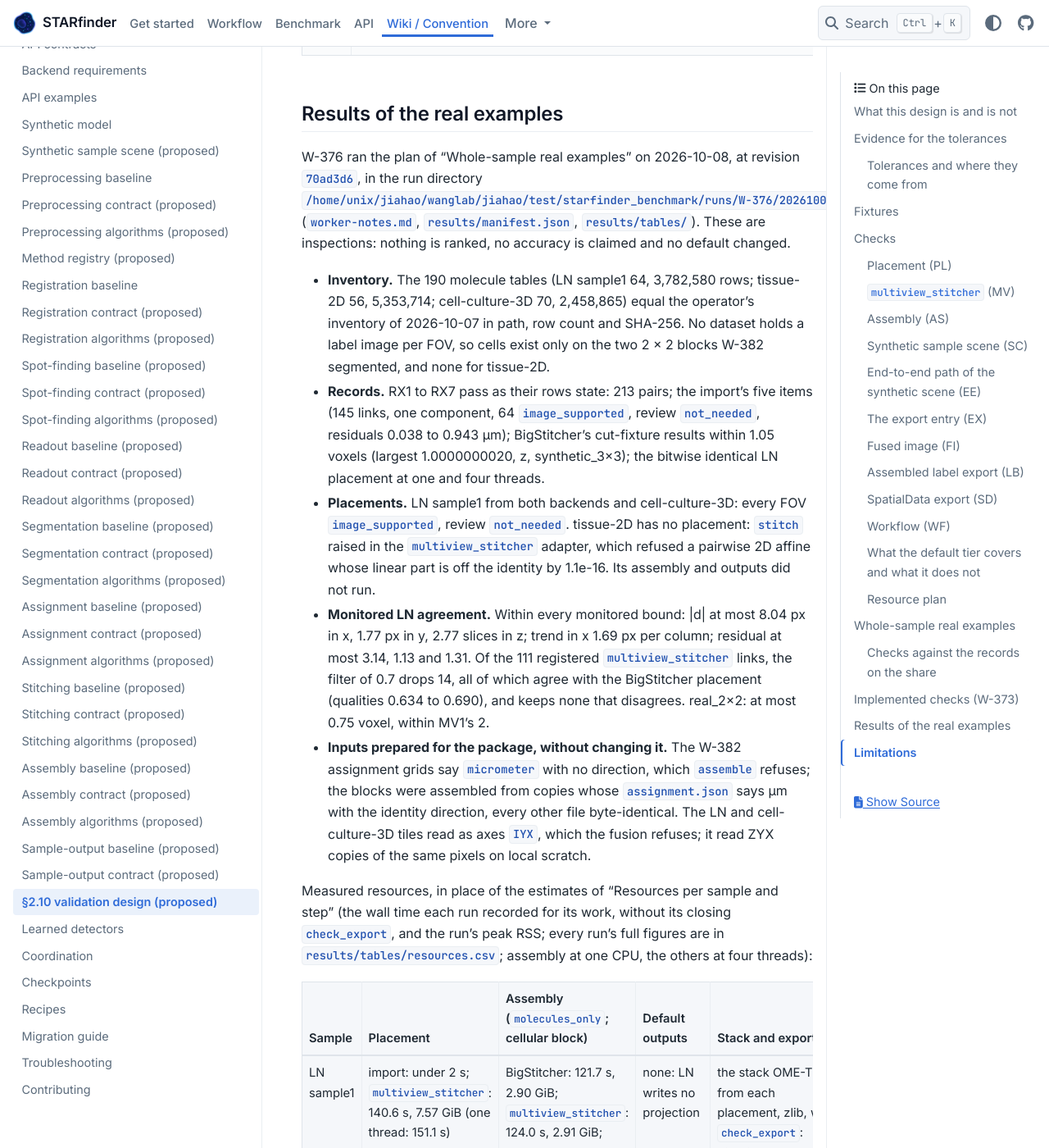
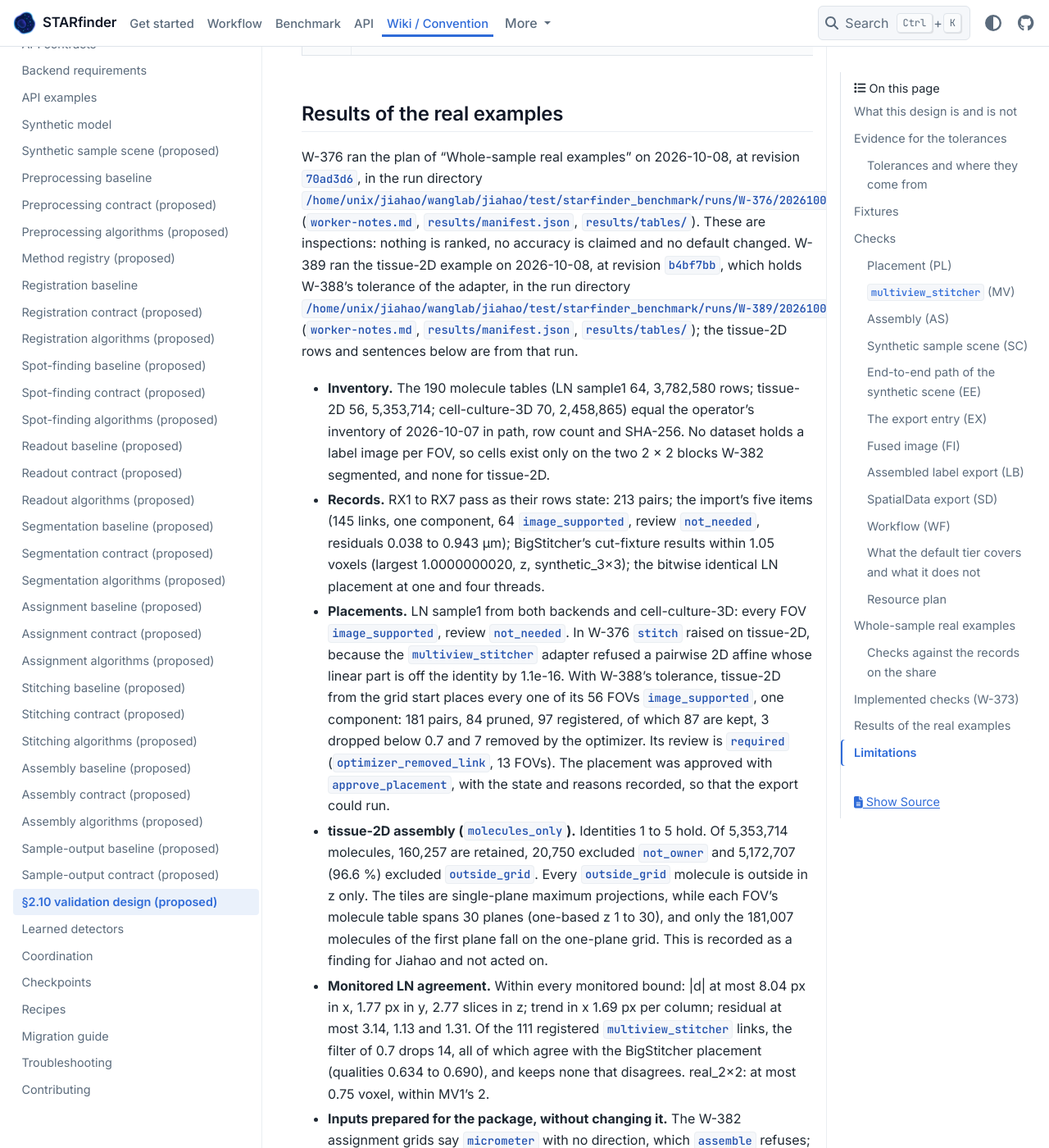
Before and after one commit to wanglab-broad/starfinder, a Sphinx documentation site: the page built from docs/stitching-assembly-validation.md, in a window 1280 px wide and 1400 px high, scrolled down 88192 px. Shown: the whole window at 82% size. Built offline with Sphinx 7.4.7 and the PyData theme 0.15.4, drawn with Linux system fonts in a browser that asks for light colours; some of the changed text lies outside the part shown.

Commit message:
feat(w-389): run the tissue-2D whole-sample example that W-376 could…
The tissue-2D whole-sample example ran from start to finish on the
branch that holds W-388. All 56 tiles and 56 molecule tables equal their
records. multiview_stitcher placed all 56 FOVs as image_supported in one
component. Of 181 pairs, 84 were pruned and 97 registered: 87 kept, 3
dropped below 0.7 and 7 removed by the optimizer. The review state was
required (optimizer_removed_link, 13 FOVs); it was approved with
approve_placement, and the state and reasons are recorded. The
molecules_only assembly holds identities 1 to 5 exactly. It retains
160,257 of 5,353,714 molecules and excludes …

Linear-Issue: W-389

```diff
--- a/docs/stitching-assembly-validation.md
+++ b/docs/stitching-assembly-validation.md
@@ -797,7 +797,12 @@ W-376 ran the plan of "Whole-sample real examples" on 2026-10-08, at revision `7
 the run directory
 `/home/unix/jiahao/wanglab/jiahao/test/starfinder_benchmark/runs/W-376/20261008T044605Z-9a24f906`
 (`worker-notes.md`, `results/manifest.json`, `results/tables/`). These are inspections:
-nothing is ranked, no accuracy is claimed and no default changed.
+nothing is ranked, no accuracy is claimed and no default changed. W-389 ran the tissue-2D
+example on 2026-10-08, at revision `b4bf7bb`, which holds W-388's tolerance of the
+adapter, in the run directory
+`/home/unix/jiahao/wanglab/jiahao/test/starfinder_benchmark/runs/W-389/20261008T093243Z-b342bf8d`
+(`worker-notes.md`, `results/manifest.json`, `results/tables/`); the tissue-2D rows and
+sentences below are from that run.
 
 * **Inventory.** The 190 molecule tables (LN sample1 64, 3,782,580 rows; tissue-2D 56,
   5,353,714; cell-culture-3D 70, 2,458,865) equal the operator's inventory of 2026-10-07 in
@@ -808,9 +813,19 @@ nothing is ranked, no accuracy is claimed and no default changed.
   0.943 µm); BigStitcher's cut-fixture results within 1.05 voxels (largest 1.0000000020, z,
   synthetic_3x3); the bitwise identical LN placement at one and four threads.
 * **Placements.** LN sample1 from both backends and cell-culture-3D: every FOV
-  `image_supported`, review `not_needed`. tissue-2D has no placement: `stitch` raised in the
-  `multiview_stitcher` adapter, which refused a pairwise 2D affine whose linear part is off
-  the identity by 1.1e-16. Its assembly and outputs did not run.
+  `image_supported`, review `not_needed`. In W-376 `stitch` raised on tissue-2D, because the
+  `multiview_stitcher` adapter refused a pairwise 2D affine whose linear part is off the
+  identity by 1.1e-16. With W-388's tolerance, tissue-2D from the grid start places every
+  one of its 56 FOVs `image_supported`, one component: 181 pairs, 84 pruned, 97 registered,
+  of which 87 are kept, 3 dropped below 0.7 and 7 removed by the optimizer. Its review is
+  `required` (`optimizer_removed_link`, 13 FOVs). The placement was approved with
+  `approve_placement`, with the state and reasons recorded, so that the export could run.
+* **tissue-2D assembly (`molecules_only`).** Identities 1 to 5 hold. Of 5,353,714
+  molecules, 160,257 are retained, 20,750 excluded `not_owner` and 5,172,707 (96.6 %)
+  excluded `outside_grid`. Every `outside_grid` molecule is outside in z only. The tiles
+  are single-plane maximum projections, while each FOV's molecule table spans 30 planes
+  (one-based z 1 to 30), and only the 181,007 molecules of the first plane fall on the
+  one-plane grid. This is recorded as a finding for Jiahao and not acted on.
 * **Monitored LN agreement.** Within every monitored bound: |d| at most 8.04 px in x, 1.77 px
   in y, 2.77 slices in z; trend in x 1.69 px per column; residual at most 3.14, 1.13 and
   1.31. Of the 111 registered `multiview_stitcher` links, the filter of 0.7 drops 14, all
@@ -820,7 +835,9 @@ nothing is ranked, no accuracy is claimed and no default changed.
   `micrometer` with no direction, which `assemble` refuses; the blocks were assembled from
   copies whose `assignment.json` says µm with the identity direction, every other file
   byte-identical. The LN and cell-culture-3D tiles read as axes `IYX`, which the fusion
-  refuses; it read ZYX copies of the same pixels on local scratch.
+  refuses; it read ZYX copies of the same pixels on local scratch. The tissue-2D tiles are
+  named by FOV and read as `YX`, so its fusion read the original files; only its grids were
+  declared, as for the other samples.
 
 Measured resources, in place of the estimates of "Resources per sample and step" (the wall
 time each run recorded for its work, without its closing `check_export`, and the run's peak
@@ -831,7 +848,7 @@ the others at four threads):
 | --- | --- | --- | --- | --- |
 | LN sample1 | import: under 2 s; `multiview_stitcher`: 140.6 s, 7.57 GiB (one thread: 151.1 s) | BigStitcher: 121.7 s, 2.90 GiB; `multiview_stitcher`: 124.0 s, 2.91 GiB; blocks 46.7 and 47.2 s, 1.96 GiB | none: LN writes no projection | the stack OME-TIFF from each placement, zlib, with `check_export`: BigStitcher 66 × 6,167 × 5,435, fusion 1,468 s, 2.53 GiB, 662,701,545 bytes, and the store 141.5 s, 729,704,694 bytes (run 1,955 s, 6.00 GiB); `multiview_stitcher` 68 × 6,166 × 5,441, fusion 1,564 s, 2.53 GiB, 669,758,230 bytes (run 1,708 s, 6.08 GiB); the two ran side by side; the blocks' label exports 54 s, 4.6 GiB each |
 | cell-culture-3D | 55.2 s, 4.77 GiB | 79.1 s, 2.18 GiB; block 28.4 s, 1.02 GiB | 6,818 × 4,788 projection: 52.0 s, 2.15 GiB | the block's stack, 33 × 2,844 × 2,842, with its label export: 66.6 s, 2.98 GiB, 31,008,462 bytes |
-| tissue-2D | failed after 30.6 s, 0.87 GiB | not run | not run | none |
+| tissue-2D | `multiview_stitcher`: 37.4 s (loading 8.0 s), 0.88 GiB | 160.7 s, 5.38 GiB | 11,291 × 9,845 projection (max, 0.5), 77,776,028 bytes: 86.4 s, 4.76 GiB | none |
 
 No run reached its limit; the largest export folder holds 2.13 GB. Assumptions
 ({doc}`sample-output-contract`, "Assumptions"): A1 holds, the LN stack fused from lazily
@@ -848,7 +865,7 @@ A4 stays open.
 | LN sample1, BigStitcher import | the 2 × 2 block of `Position048`, `049`, `057`, `058` | 9,102 | 8,194 | 908 | 8 of 8,194 | 361 of 908 | 196 of 9,102; 98 of 8,194 | 93 |
 | LN sample1, `multiview_stitcher` | the same block | 9,102 | 8,197 | 905 | 12 of 8,197 | 360 of 905 | 196 of 9,102; 98 of 8,197 | 82 |
 | cell-culture-3D, `multiview_stitcher` | the 2 × 2 block of `Position397`, `398`, `407`, `408` | 226 | 185 | 41 | 16 of 185 | 6 of 41 | 82 of 226; 46 of 185 | 34 |
-| tissue-2D, `multiview_stitcher` | none: no cell input, and no placement | 0 | 0 | 0 | not applicable | not applicable | not applicable | not applicable |
+| tissue-2D, `multiview_stitcher` | none: no cell input | 0 | 0 | 0 | not applicable | not applicable | not applicable | not applicable |
 
 The overlap count is computed by the issue's script, which gives 2 on `label_pair`; it is an
 upper bound on the cells retained twice whose observations share a voxel, recorded for
@@ -858,7 +875,8 @@ Jiahao's decision on cells with several observations, not acted on.
 as saved. The W-382 folders were assembled only from copies whose grid metadata was
 respelled. The fusion read ZYX copies of tiles that read as `IYX`. Two functions of the
 export module (`_reference_grid` and `source_path`) were replaced in the export processes.
-tissue-2D has no placement, assembly, export folder or ownership figure. A9 is not verified,
+For tissue-2D only `_reference_grid` was replaced, because its tiles carry no calibration,
+so the export of the tissue-2D files as saved is not shown either. A9 is not verified,
 because no store holds `cell_labels`. A4 stays open.
 
 ## Limitations
```
